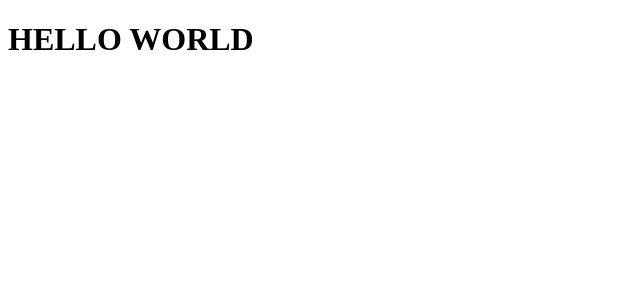
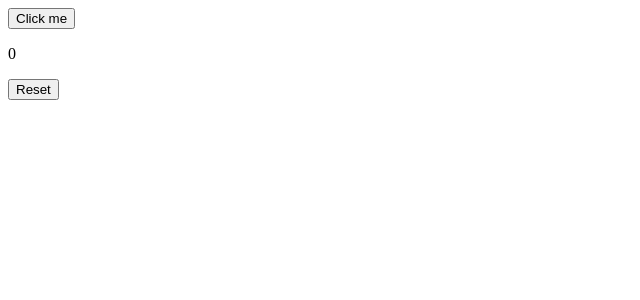
Before and after one commit to YnovTls/angular_course, an Angular app: page / in a window 1280 px wide. Shown: the top 300 px of the page, without its empty margins (0-640 px from the left). Built offline with nearby package versions, Linux system fonts and the light colour scheme.

Commit message:
Add interactions example

```diff
--- a/src/app/app.component.html
+++ b/src/app/app.component.html
@@ -1 +1,3 @@
-<h1>HELLO WORLD</h1>
+<button (click)="click()">Click me</button>
+
+<app-child [clicksAmount]="amount" (reset)="reset($event)"></app-child>
--- a/src/app/app.component.ts
+++ b/src/app/app.component.ts
@@ -6,5 +6,14 @@ import { Component } from "@angular/core";
   styleUrls: ["./app.component.scss"],
 })
 export class AppComponent {
-  title = "angular-course";
+  public amount: number = 0;
+
+  public click(): void {
+    this.amount++;
+  }
+
+  public reset(value: number): void {
+    console.log(value);
+    this.amount = 0;
+  }
 }
--- a/src/app/app.module.ts
+++ b/src/app/app.module.ts
@@ -3,9 +3,10 @@ import { BrowserModule } from "@angular/platform-browser";
 
 import { AppRoutingModule } from "./app-routing.module";
 import { AppComponent } from "./app.component";
+import { ChildComponent } from './child/child.component';
 
 @NgModule({
-  declarations: [AppComponent],
+  declarations: [AppComponent, ChildComponent],
   imports: [BrowserModule, AppRoutingModule],
   providers: [],
   bootstrap: [AppComponent],
--- /dev/null
+++ b/src/app/child/child.component.html
@@ -0,0 +1,3 @@
+<p>{{ clicksAmount }}</p>
+
+<button (click)="resetAmount()">Reset</button>
--- /dev/null
+++ b/src/app/child/child.component.ts
@@ -0,0 +1,19 @@
+import { Component, EventEmitter, Input, OnInit, Output } from "@angular/core";
+
+@Component({
+  selector: "app-child",
+  templateUrl: "./child.component.html",
+  styleUrls: ["./child.component.scss"],
+})
+export class ChildComponent implements OnInit {
+  @Input() clicksAmount: number = 0;
+  @Output() reset: EventEmitter<number> = new EventEmitter<number>();
+
+  constructor() {}
+
+  ngOnInit(): void {}
+
+  public resetAmount(): void {
+    this.reset.emit(this.clicksAmount);
+  }
+}
```
Also changed, not shown: src/app/child/child.component.scss (added), 1 other file (tests, documents, lock files or other folders).
